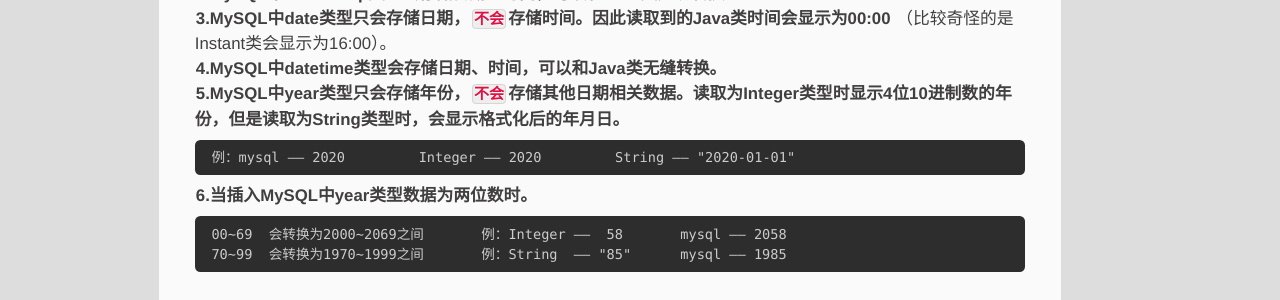
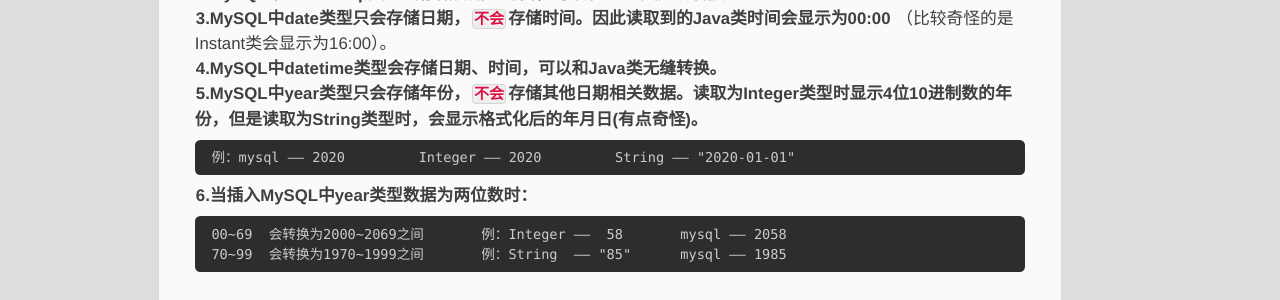
Before and after one commit to memorate/memorate.github.io, a Jekyll site: the page built from _posts/2020-03-23-java-mysql-time.md, in a window 1280 px wide. Shown: the part 1416-1716 px from the top of the page. Built offline with Jekyll 4.4.1, drawn with Linux system fonts in a browser that asks for light colours.

Commit message:
完善20200323

````diff
--- a/_posts/2020-03-23-java-mysql-time.md
+++ b/_posts/2020-03-23-java-mysql-time.md
@@ -23,11 +23,11 @@
 **3.MySQL中date类型只会存储日期，`不会`存储时间。因此读取到的Java类时间会显示为00:00**
 （比较奇怪的是Instant类会显示为16:00）。
 **4.MySQL中datetime类型会存储日期、时间，可以和Java类无缝转换。**
-**5.MySQL中year类型只会存储年份，`不会`存储其他日期相关数据。读取为Integer类型时显示4位10进制数的年份，但是读取为String类型时，会显示格式化后的年月日。**
+**5.MySQL中year类型只会存储年份，`不会`存储其他日期相关数据。读取为Integer类型时显示4位10进制数的年份，但是读取为String类型时，会显示格式化后的年月日(有点奇怪)。**
 ```text
 例：mysql —— 2020         Integer —— 2020         String —— "2020-01-01"
 ```
-**6.当插入MySQL中year类型数据为两位数时。**
+**6.当插入MySQL中year类型数据为两位数时：**
 ```text
 00~69  会转换为2000~2069之间       例：Integer ——  58       mysql —— 2058
 70~99  会转换为1970~1999之间       例：String  —— "85"      mysql —— 1985
````
